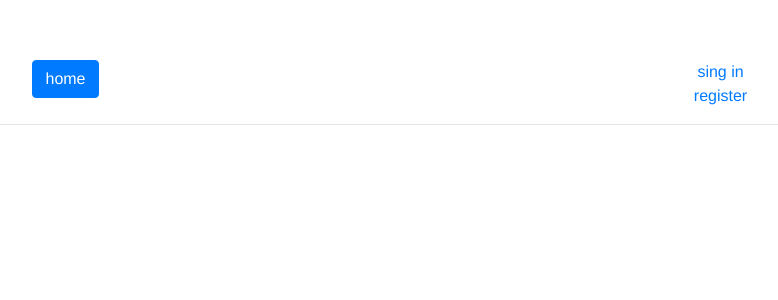
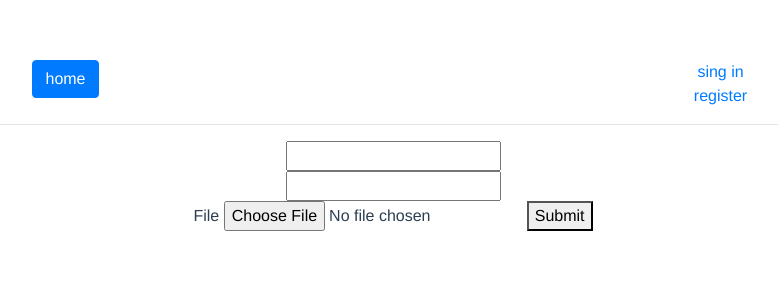
Before and after one commit to dvGorokhov/Books_vue3, a Vue app: page /new_book in a window 1280 px wide. Shown: the top 300 px of the page, without its empty margins (247-1025 px from the left). Built offline with nearby package versions, Linux system fonts and the light colour scheme.

Commit message:
add  NewBook component and update AdminCategory

```diff
--- a/src/components/Admin/AdminCategory.vue
+++ b/src/components/Admin/AdminCategory.vue
@@ -8,7 +8,7 @@
         <tr>
           <th scope="col">id</th>
           <th scope="col">name</th>
-          <th scope="col">cat_img_url</th>
+          <th scope="col">cat_img</th>
           <th scope="col">info</th>
           <th scope="col">change</th>
           <th scope="col">del</th>
@@ -18,7 +18,9 @@
         <tr v-for="(cat, index) in categories" v-bind:key="cat.id">
           <td>{{ cat.id }}</td>
           <td>{{ cat.name }}</td>
-          <td>{{ cat.url }}</td>
+          <td>
+            <img :src="cat.url" />
+          </td>
           <td>{{ cat.info }}</td>
           <td>
             <button class="btn btn-warning" @click="showModal(index)">1</button>
@@ -31,11 +33,16 @@
     </table>
     <CategoryModal :show="show_modal" @hide="closeModal">
       <template v-slot:content>
-        <span>add name</span>
+        <span>new name</span>
         <input v-model="selected.name" type="text" />
-        <span>add url</span>
-        <input v-model="selected.url" type="text" />
-        <span>add info</span>
+        <span>new url</span>
+        <input
+          type="file"
+          id="file"
+          ref="file"
+          v-on:change="handleFileUpload()"
+        />
+        <span>new info</span>
         <input v-model="selected.info" type="text" />
         <div>
           <button @click="addCategory">add</button>
@@ -59,16 +66,20 @@ export default {
     return {
       categories: [],
       show_modal: false,
+      file: "",
       selected: {
         index: null,
         id: null,
         name: "",
-        url: "",
+        img: "",
         info: "",
       },
     };
   },
   methods: {
+    handleFileUpload() {
+      this.file = this.$refs.file.files[0];
+    },
     getCategories() {
       axios
         .get("http://127.0.0.1:8000/api/auth/category", {
@@ -106,11 +117,18 @@ export default {
         });
     },
     addCategory() {
+      let formData = new FormData();
+      formData.append("img", this.file);
+      formData.append("name", this.selected.name);
+      formData.append("id", this.selected.id);
+      formData.append("info", this.selected.info);
+
       axios
-        .post("http://127.0.0.1:8000/api/auth/category", this.selected, {
+        .post("http://127.0.0.1:8000/api/auth/category", formData, {
           headers: {
             Authorization:
               "Bearer " + JSON.parse(localStorage.getItem("token")),
+            "Content-Type": "multipart/form-data",
           },
         })
         .then(() => {
@@ -127,7 +145,7 @@ export default {
           id: this.categories[index].id,
           name: this.categories[index].name,
           info: this.categories[index].info,
-          url: this.categories[index].url,
+          img: "",
         };
       }
       this.show_modal = true;
@@ -138,7 +156,7 @@ export default {
         index: null,
         id: null,
         name: "",
-        url: "",
+        img: "",
         info: "",
       };
     },
@@ -150,4 +168,8 @@ export default {
 .btn-success {
   display: block;
 }
+img {
+  height: 90px;
+  width: 100px;
+}
 </style>
--- /dev/null
+++ b/src/components/NewBook.vue
@@ -0,0 +1,63 @@
+<template>
+  <div class="container">
+    <div class="large-12 medium-12 small-12 cell">
+      <div>
+        <input type="text" v-model="name" />
+      </div>
+      <div>
+        <input type="text" v-model="info" />
+      </div>
+      <label
+        >File
+        <input
+          type="file"
+          id="file"
+          ref="file"
+          v-on:change="handleFileUpload()"
+        />
+      </label>
+      <button v-on:click="submitFile()">Submit</button>
+    </div>
+  </div>
+</template>
+
+<script>
+import axios from "axios";
+export default {
+  data() {
+    return {
+      file: "",
+      info: "",
+      name: "",
+    };
+  },
+  methods: {
+    handleFileUpload() {
+      this.file = this.$refs.file.files[0];
+    },
+    submitFile() {
+      let formData = new FormData();
+      formData.append("img", this.file);
+      formData.append("name", this.name);
+      formData.append("info", this.info);
+      axios
+        .post("http://127.0.0.1:8000/api/auth/category", formData, {
+          headers: {
+            Authorization:
+              "Bearer " + JSON.parse(localStorage.getItem("token")),
+            "Content-Type": "multipart/form-data",
+          },
+        })
+        .then(function () {
+          console.log("SUCCESS!!");
+        })
+        .catch(function () {
+          console.log("FAILURE!!");
+        });
+    },
+  },
+};
+</script>
+
+<style lang="scss" scoped>
+</style>
--- a/src/router/index.js
+++ b/src/router/index.js
@@ -2,6 +2,7 @@ import { createWebHistory, createRouter } from "vue-router";
 import Categories from "../components/Categories";
 import Books from "../components/Books";
 import BookInfo from "../components/BookInfo";
+import NewBook from "../components/NewBook";
 import Auth from "../components/sing in/Auth";
 import Register from "../components/sing in/Register";
 import AdminCategory from "../components/Admin/AdminCategory";
@@ -37,6 +38,12 @@ const routes = [
     name: "adm_cat",
     component: AdminCategory,
     props: true
+  },
+  {
+    path: "/new_book",
+    name: "new_book",
+    component: NewBook,
+    props: true
   }
 ];
 
```
Also changed, not shown: src/components/Admin/AdminBook.vue (+10 -0 lines).
